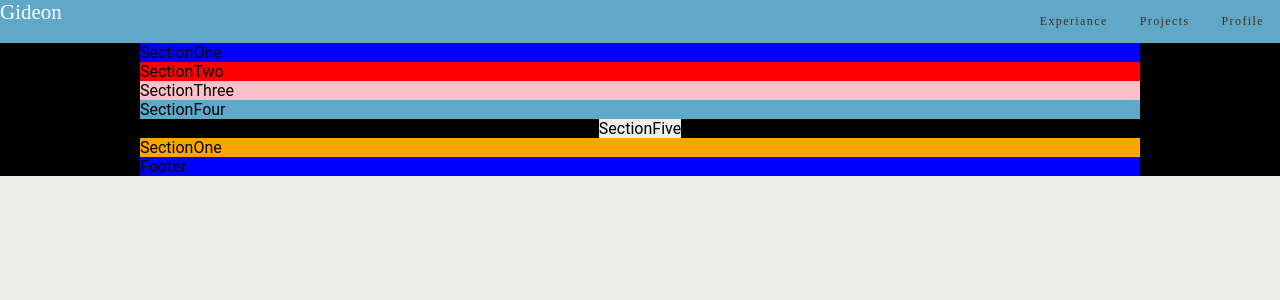
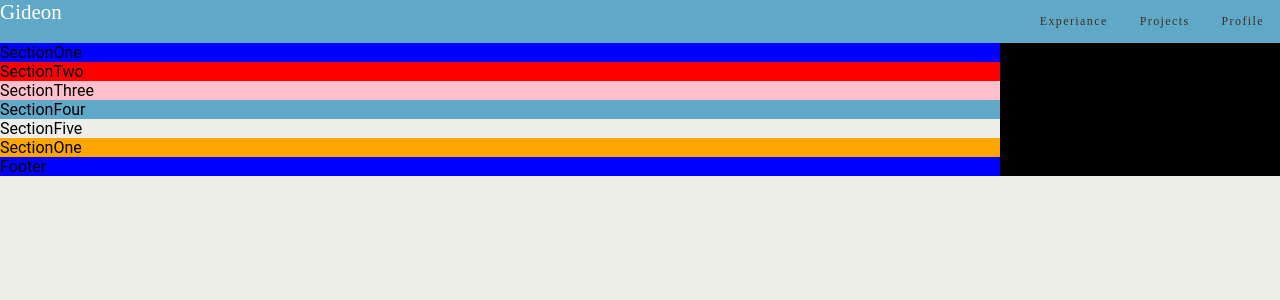
Before and after one commit to gideonflash/portfolio, a React (Create React App) app: page / in a window 1280 px wide. Shown: the top 300 px of the page. Built offline with nearby package versions, Linux system fonts and the light colour scheme; what webfontloader would draw is missing.

Commit message:
last commit

```diff
--- a/src/containers/MainPage/index.js
+++ b/src/containers/MainPage/index.js
@@ -16,6 +16,7 @@ const Section = styled.div`
 	display: grid;
 	grid-template-columns: 1fr;
 	justify-items: center;
+	width: 1000px;
 `;
 class MainPage extends Component {
 	render() {
--- a/src/containers/SectionFive/index.js
+++ b/src/containers/SectionFive/index.js
@@ -3,6 +3,7 @@ import styled from "styled-components";
 
 const Section = styled.div`
 	background-color: #edeee8;
+	width: 1000px;
 `;
 
 class SectionFive extends Component {
```
